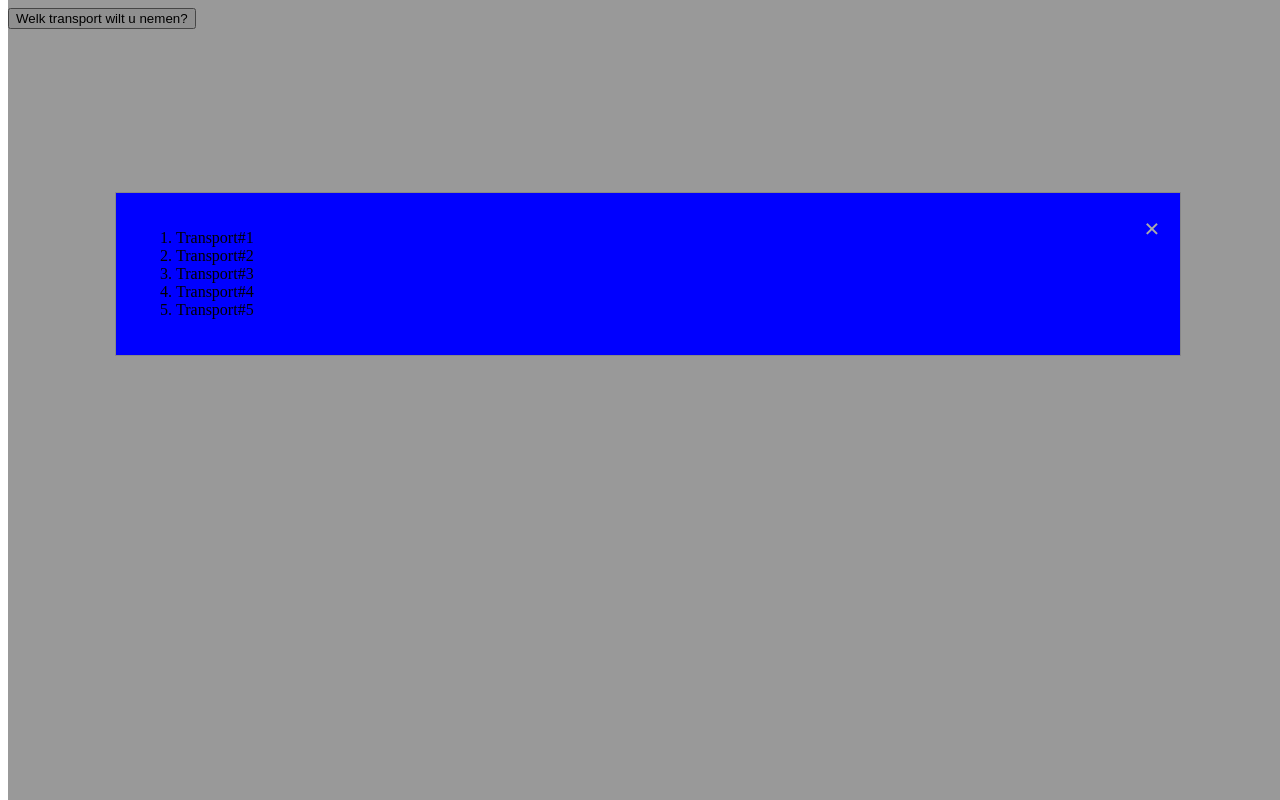
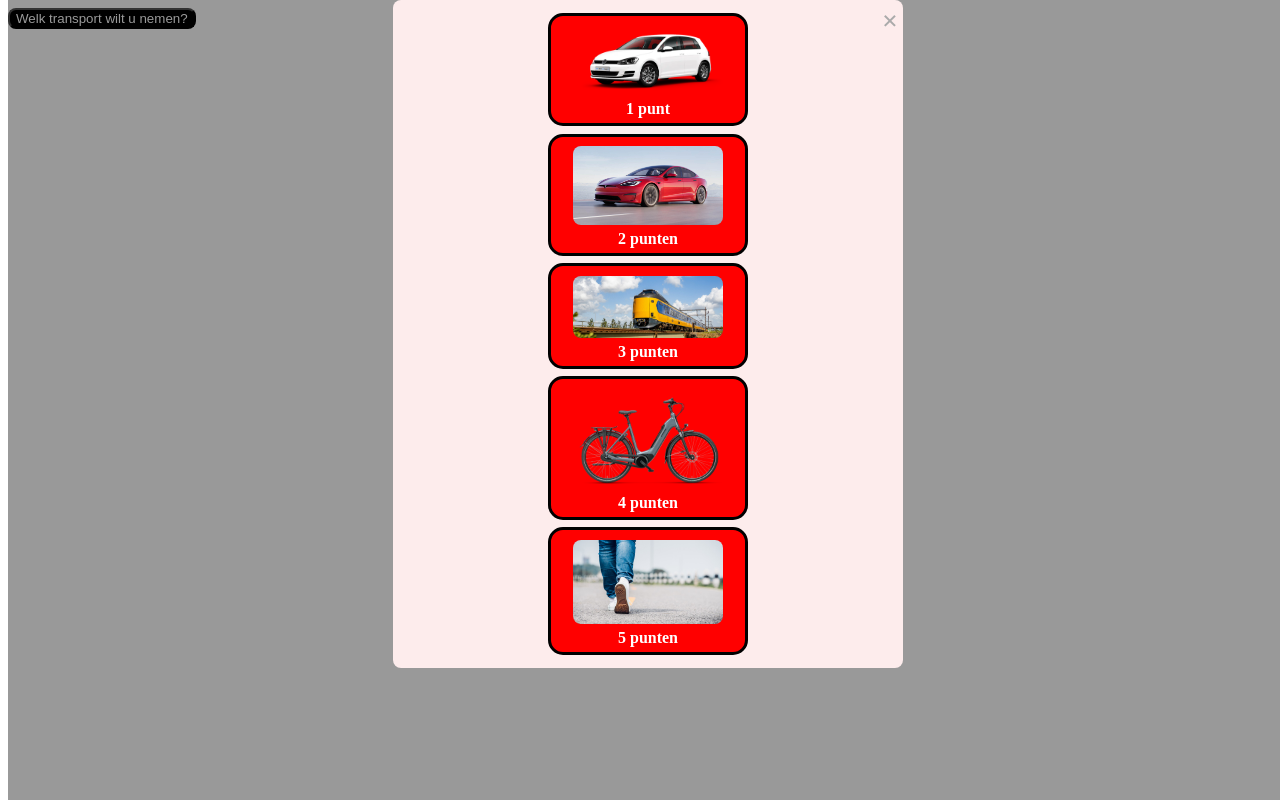
Before and after one commit to Joli04/Project-Agile-Development, a plain HTML site: page wwwroot/pad-framework/src/html_views/buttonMeansOfTransport.html in a window 1280 px wide. Both pictures are taken after a click on the button "Welk transport wilt u nemen?". Drawn offline with Linux system fonts and the light colour scheme.

Commit message:
added images and styling

```diff
--- a/wwwroot/pad-framework/src/assets/css/pages/buttonMeansOfTransport.css
+++ b/wwwroot/pad-framework/src/assets/css/pages/buttonMeansOfTransport.css
@@ -1,34 +1,97 @@
-.dropdown {
+.content {
     display: none;
     position: fixed;
     z-index: 1;
     top: 0;
-    top: 0;
     width: 100%;
     height: 100%;
     overflow: auto;
-    background-color: rgb(0,0,0);
     background-color: rgba(0,0,0,0.4);
 }
 
-.dropdown-content {
-    background-color: blue;
-    margin: 15% auto;
+#button {
+    border-radius: 8px;
+    background-color: black;
+    color: white;
+    justify-content: center;
+
+}
+
+#button:hover {
+    box-shadow: 0 12px 16px 0 rgba(0,0,0,0.24), 0 17px 50px 0 rgba(0,0,0,0.19);
+}
+
+.transport-content {
+    border-style: inset;
+    display: flex;
+    background-color: #fdecec;
+    margin: 5% auto;
     padding: 20px;
-    border: 1px solid #888;
+    border: 5px;
     width: 80%;
+    border-radius: 8px;
+    justify-content: space-evenly;
+    min-width: 500px;
 }
 
 .closeWindow {
+    justify-content: right;
+    display: flex;
     color: #aaaaaa;
     float: right;
     font-size: 28px;
     font-weight: bold;
 }
 
-.close:hover,
-.close:focus {
+.closeWindow:hover,
+.closeWindow:focus {
+    display: flex;
     color: #cb4545;
     text-decoration: none;
     cursor: pointer;
 }
+
+img {
+    display: block;
+    border-radius: 8px;
+    height: 32.5%;
+    width: 32.5%;
+    transition: transform 0.5s;
+    margin-top: 5%;
+    margin-left: auto;
+    margin-right: auto;
+    min-width: 150px;
+}
+
+img:hover {
+    transform: scale(0.90);
+}
+
+p {
+    text-align: center;
+    font-weight: bold;
+    margin: 2.5%;
+    color: white;
+}
+
+#myContent {
+    display: table;
+    margin: 0 auto;
+}
+
+
+.transport-content {
+    width: 35%;
+    display: inline-block;
+    padding: 5px;
+}
+
+.image {
+    border-color: black;
+    border-radius: 15px;
+    border-style: solid;
+    margin: 1.5%;
+    margin-left: 150px;
+    margin-right: 150px;
+    background-color: red;
+}
--- a/wwwroot/pad-framework/src/assets/js/buttonMeansOfTransport.js
+++ b/wwwroot/pad-framework/src/assets/js/buttonMeansOfTransport.js
@@ -1,24 +1,17 @@
-const dropdown = document.getElementById("myDropdownDiv")
+const content = document.getElementById("myContentDiv")
 const button = document.getElementById("button")
-const transport1 = document.getElementById("transport1");
-const transport2 = document.getElementById("transport2");
-const transport3 = document.getElementById("transport3");
-const transport4 = document.getElementById("transport4");
-const transport5 = document.getElementById("transport5");
-const transporten = [transport1,transport2,transport3,transport4,transport5];
-const transport_popup = document.querySelector('.popup')
-const close = document.getElementsByClassName("close")[0];
+const close = document.getElementsByClassName("closeWindow")[0];
 
 button.onclick = function() {
-    dropdown.style.display = "block";
+    content.style.display = "block";
 }
 
 close.onclick = function () {
-    modal.style.display = "none";
+    content.style.display = "none";
 }
 
 window.onclick = function(event) {
-    if (event.target === dropdown){
-        modal.style.display = "none";
+    if (event.target === content){
+        content.style.display = "none";
     }
 }
--- a/wwwroot/pad-framework/src/html_views/buttonMeansOfTransport.html
+++ b/wwwroot/pad-framework/src/html_views/buttonMeansOfTransport.html
@@ -9,22 +9,24 @@
 
 <button id="button" class="dropbtn">Welk transport wilt u nemen?</button>
 
-<div id="myDropdownDiv" class="dropdown">
-
-    <div id="myDropdown" class="dropdown-content">
+<div id="myContentDiv" class="content">
+    <div id="myContent" class="transport-content">
         <span class="closeWindow">&times;</span>
-        <ol>
-            <li class="transportList" id="transport1">Transport#1
-            </li>
-            <li class="transportList" id="transport2">Transport#2
-            </li>
-            <li class="transportList" id="transport3">Transport#3
-            </li>
-            <li class="transportList" id="transport4">Transport#4
-            </li>
-            <li class="transportList" id="transport5">Transport#5
-            </li>
-        </ol>
+        <div class="image">
+            <img src="../assets/Media/auto.png"><p>1 punt</p>
+        </div>
+        <div class="image">
+            <img src="../assets/Media/elektrischeAuto.png"><p>2 punten</p>
+        </div>
+        <div class="image">
+            <img src="../assets/Media/trein.png"><p>3 punten</p>
+        </div>
+        <div class="image">
+            <img src="../assets/Media/fiets.png"><p>4 punten</p>
+        </div>
+        <div class="image">
+            <img src="../assets/Media/lopend.png"><p>5 punten</p>
+        </div>
     </div>
 </div>
 
```
Also changed, not shown: wwwroot/pad-framework/src/assets/Media/auto.png (added), wwwroot/pad-framework/src/assets/Media/elektrischeAuto.png (added), wwwroot/pad-framework/src/assets/Media/fiets.png (added), wwwroot/pad-framework/src/assets/Media/lopend.png (added), wwwroot/pad-framework/src/assets/Media/trein.png (added).
